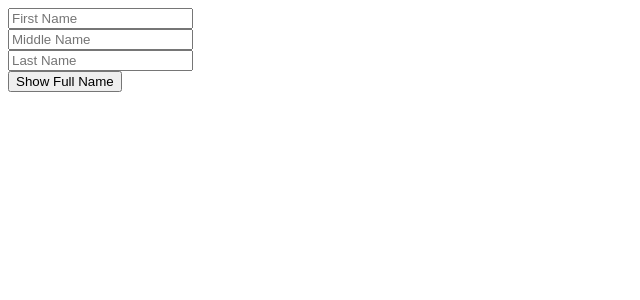
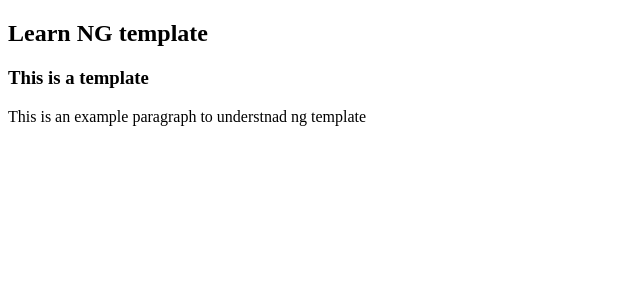
Before and after one commit to NaveenManjappa/angular-17-learning, an Angular app: page / in a window 1280 px wide. Shown: the top 300 px of the page, without its empty margins (0-640 px from the left). Built offline with nearby package versions, Linux system fonts and the light colour scheme.

Commit message:
ng-template in angular

```diff
--- a/src/app/app.component.html
+++ b/src/app/app.component.html
@@ -1,11 +1,7 @@
-<div class="input-container">
-  <input type="text" placeholder="First Name" #inputElementRef>
-  <br>
-  <input type="text" placeholder="Middle Name" #inputElementRef>
-  <br>
-  <input type="text" placeholder="Last Name" #inputElementRef>
-<br>
-  <button (click)="show()">Show Full Name</button>
+<h2>Learn NG template</h2>
+<ng-template #templateFiled>
+  <h3>This is a template</h3>
+  <p>This is an example paragraph to understnad ng template</p>
+</ng-template>
 
-  <h2>{{fullName}}</h2>
-</div>
+<div *ngTemplateOutlet="templateFiled"></div>
--- a/src/app/app.component.ts
+++ b/src/app/app.component.ts
@@ -10,17 +10,7 @@ import { RouterOutlet } from '@angular/router';
   styleUrl: './app.component.css'
 })
 export class AppComponent {
-  title = 'angular-view-children';
+  title = 'angular-ng-template';
 
-  @ViewChildren('inputElementRef') inputElements :QueryList<ElementRef>
-  fullName:string ='';
 
-  show(){
-    let name='';
-    this.inputElements.forEach(el =>{
-      name+=el.nativeElement.value+' ';
-    });
-      this.fullName=name.trim();
-
-  }
 }
```
